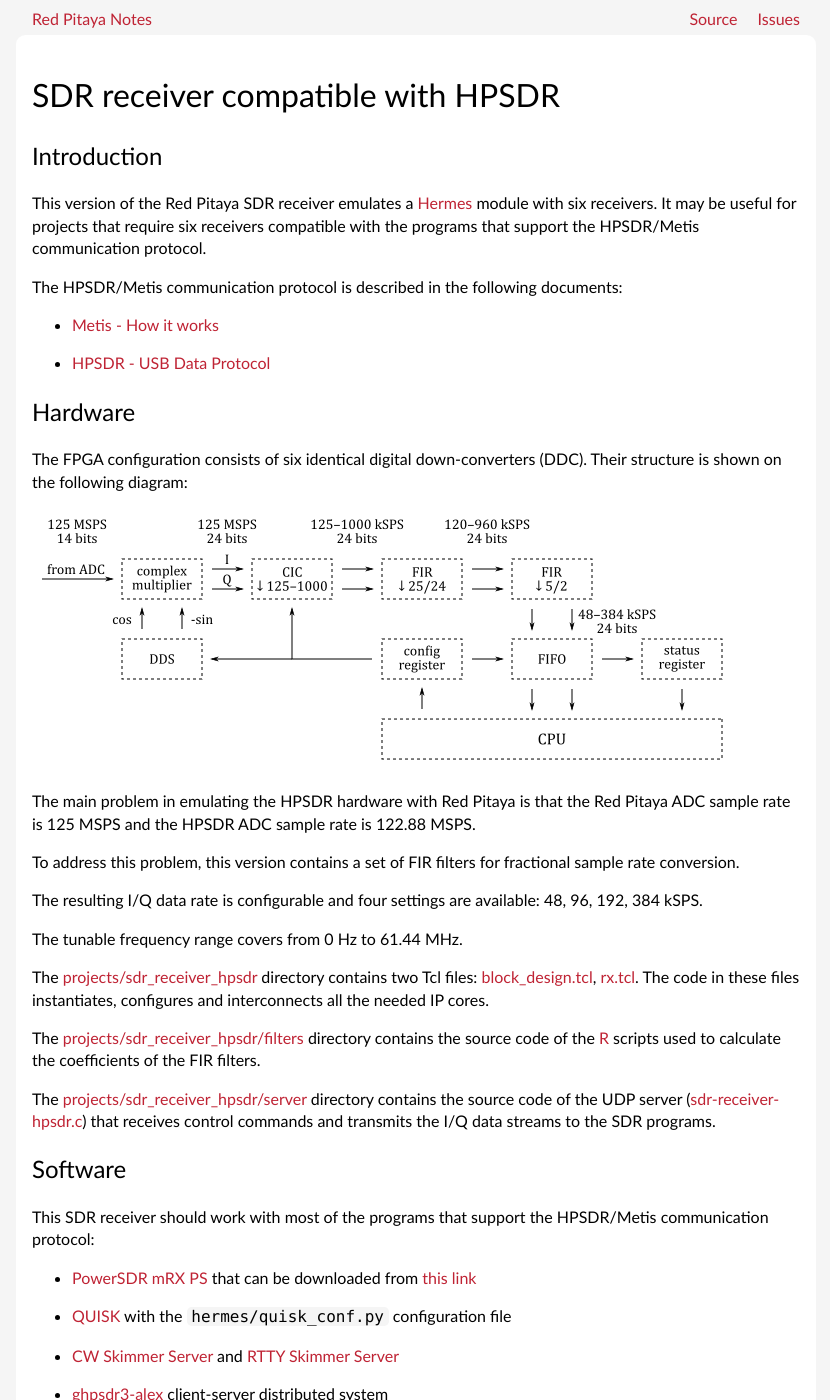
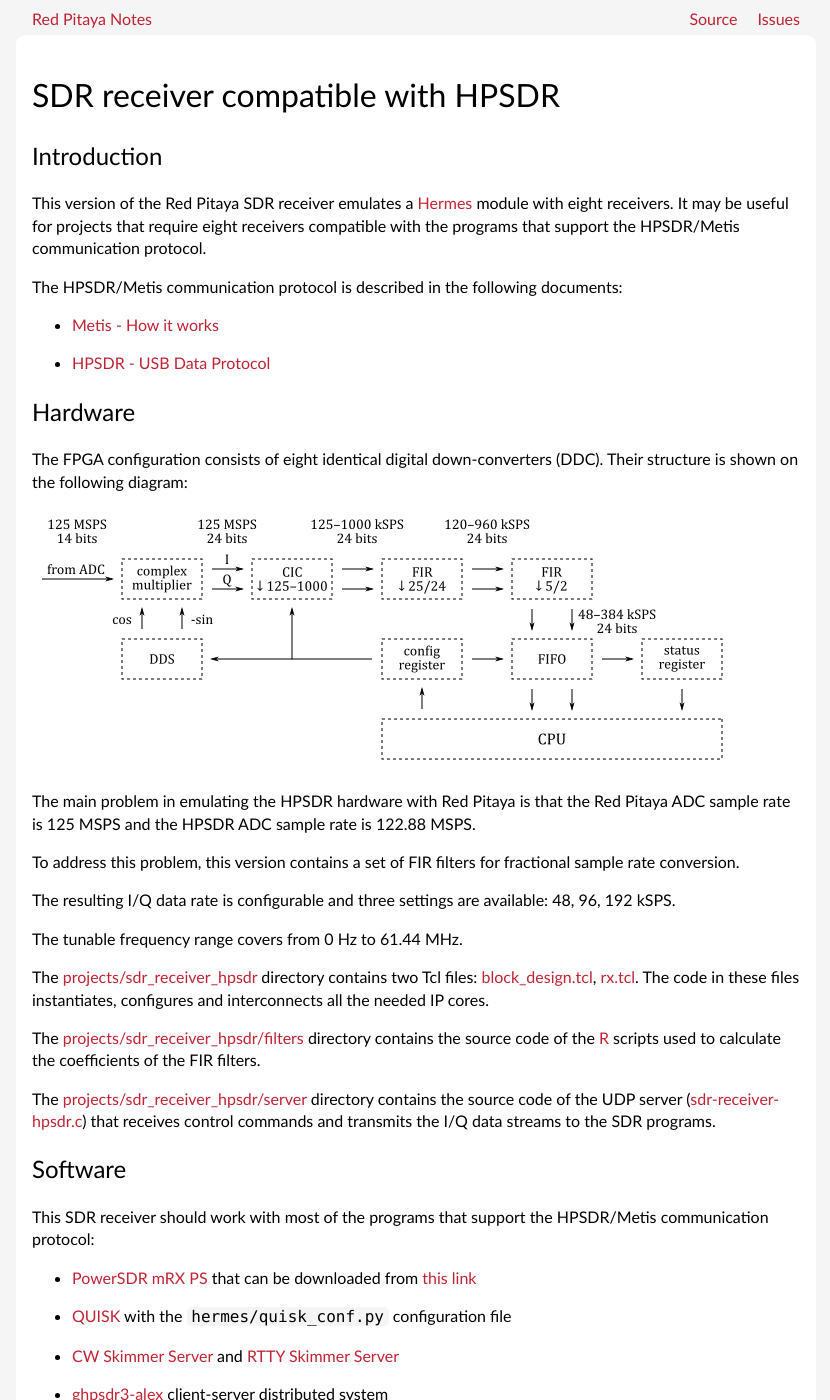
Before and after one commit to pavel-demin/red-pitaya-notes, a Jekyll site: the page built from sdr-receiver-hpsdr.md, in a window 1280 px wide and 1400 px high. Shown: the whole window, without its empty margins (224-1054 px from the left). Built offline with Jekyll 4.4.1, drawn with Linux system fonts in a browser that asks for light colours.

Commit message:
update sdr-receiver-hpsdr

```diff
--- a/sdr-receiver-hpsdr.md
+++ b/sdr-receiver-hpsdr.md
@@ -7,7 +7,7 @@ permalink: /sdr-receiver-hpsdr/
 Introduction
 -----
 
-This version of the Red Pitaya SDR receiver emulates a [Hermes](http://openhpsdr.org/hermes.php) module with six receivers. It may be useful for projects that require six receivers compatible with the programs that support the HPSDR/Metis communication protocol.
+This version of the Red Pitaya SDR receiver emulates a [Hermes](http://openhpsdr.org/hermes.php) module with eight receivers. It may be useful for projects that require eight receivers compatible with the programs that support the HPSDR/Metis communication protocol.
 
 The HPSDR/Metis communication protocol is described in the following documents:
 
@@ -18,7 +18,7 @@ The HPSDR/Metis communication protocol is described in the following documents:
 Hardware
 -----
 
-The FPGA configuration consists of six identical digital down-converters (DDC). Their structure is shown on the following diagram:
+The FPGA configuration consists of eight identical digital down-converters (DDC). Their structure is shown on the following diagram:
 
 ![HPSDR receiver]({{ "/img/sdr-receiver-hpsdr.png" | prepend: site.baseurl }})
 
@@ -26,7 +26,7 @@ The main problem in emulating the HPSDR hardware with Red Pitaya is that the Red
 
 To address this problem, this version contains a set of FIR filters for fractional sample rate conversion.
 
-The resulting I/Q data rate is configurable and four settings are available: 48, 96, 192, 384 kSPS.
+The resulting I/Q data rate is configurable and three settings are available: 48, 96, 192 kSPS.
 
 The tunable frequency range covers from 0 Hz to 61.44 MHz.
 
```
